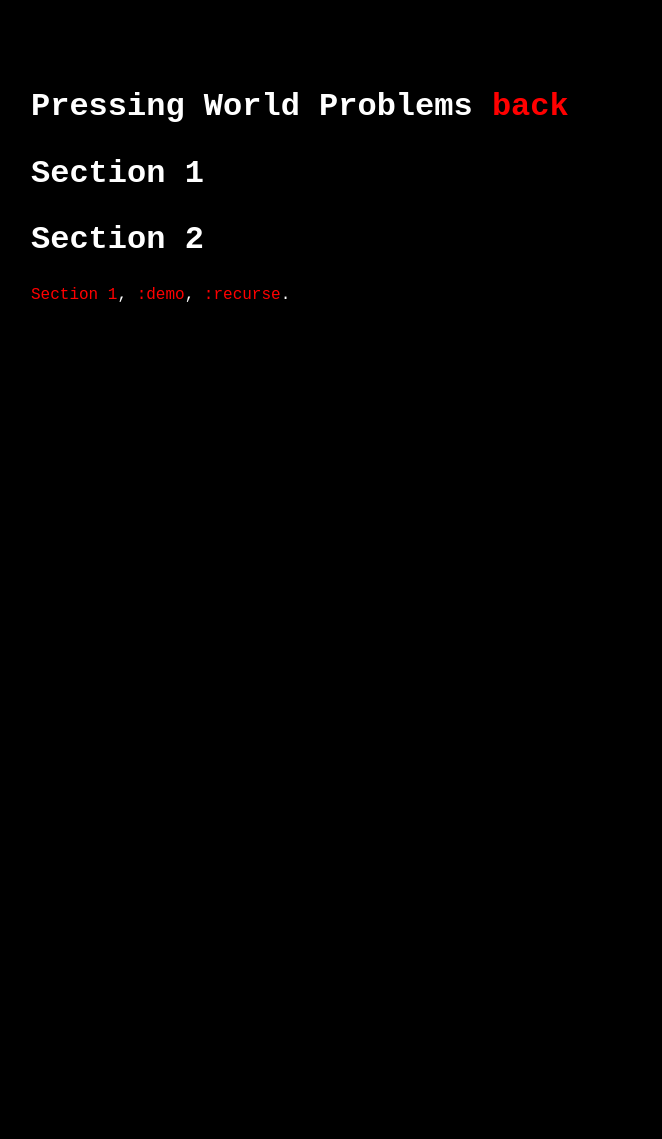
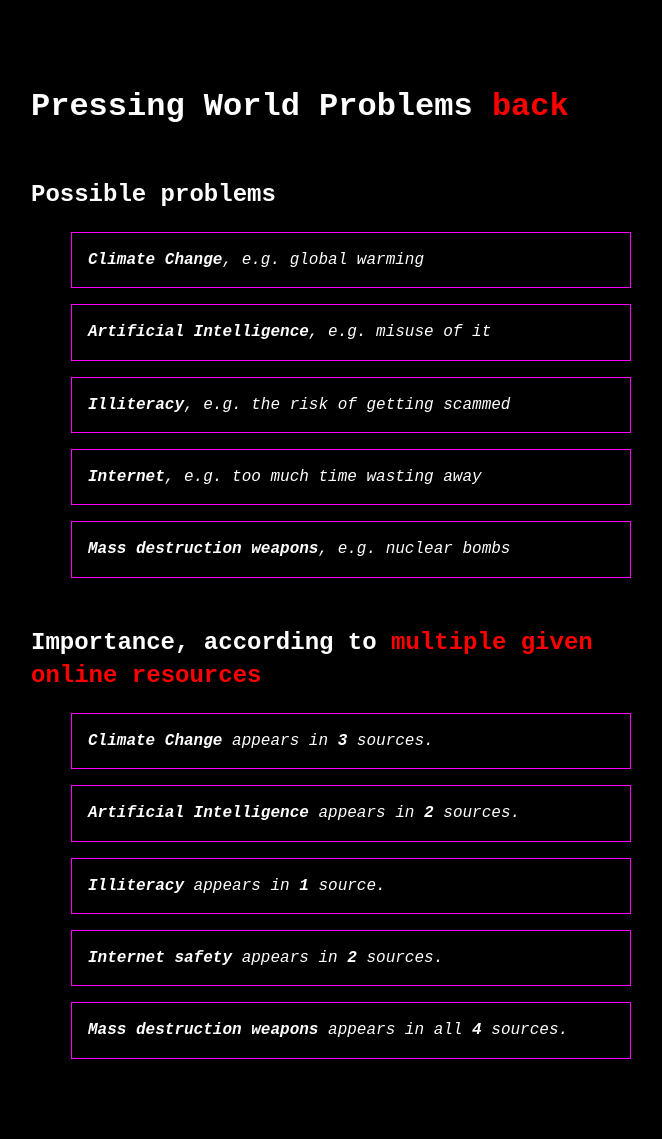
Before and after one commit to TvoozMagnificent/NonTrivial, a Jekyll site: the page built from Pressing world problems.md, in a window 1280 px wide. Shown: the whole page, without its empty margins (289-951 px from the left). Built offline with Jekyll 4.4.1, drawn with Linux system fonts in a browser that asks for light colours; our own code applies the rules of GitHub Pages for plain Markdown files; before the commit the page ends 900 px from its top, so only the background shows below that.

Commit message:
Update Pressing world problems.md

```diff
--- a/Pressing world problems.md
+++ b/Pressing world problems.md
@@ -1,7 +1,25 @@
 # Pressing World Problems [back](https://tvoozmagnificent.github.io/NonTrivial/nontrivial.html)
 
-# Section 1
+## Possible problems
 
-# Section 2
+> **Climate Change**, e.g. global warming
 
-[Section 1](#Section1), [:demo](#Section1), [:recurse](#Section2).
+> **Artificial Intelligence**, e.g. misuse of it
+
+> **Illiteracy**, e.g. the risk of getting scammed
+
+> **Internet**, e.g. too much time wasting away
+
+> **Mass destruction weapons**, e.g. nuclear bombs
+
+## Importance, according to [multiple](https://www.un.org/en/global-issues) [given](https://80000hours.org/problem-profiles/) [online](https://www.openphilanthropy.org/focus/) [resources](https://globalchallenges.org/global-risks/)
+
+> **Climate Change** appears in **3** sources.
+
+> **Artificial Intelligence** appears in **2** sources.
+
+> **Illiteracy** appears in **1** source.
+
+> **Internet safety** appears in **2** sources.
+
+> **Mass destruction weapons** appears in all **4** sources.
```
